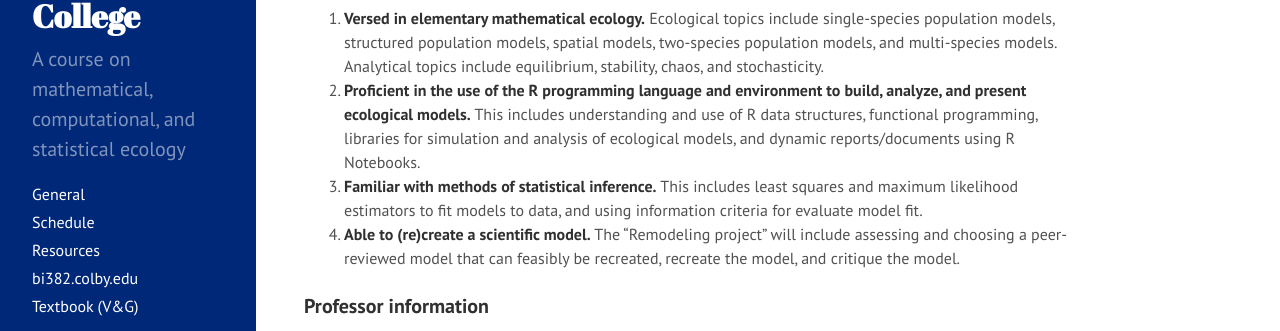
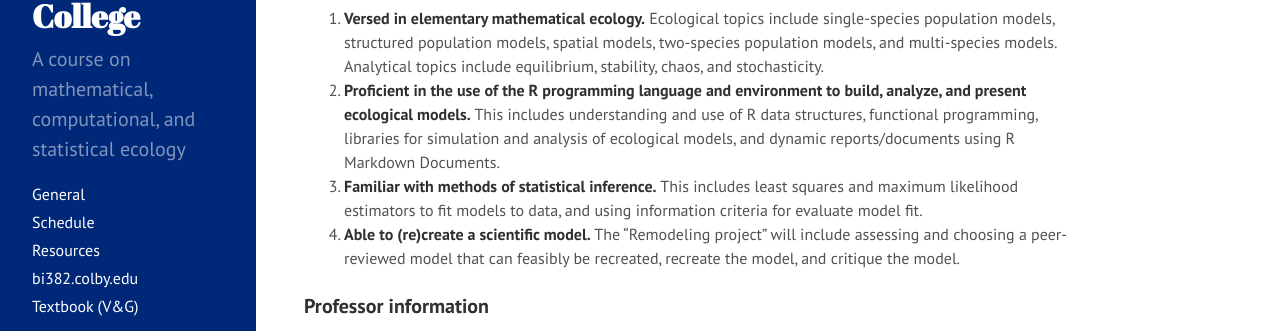
Before and after one commit to ColbyEcology/BI382_2018_Spring, a Jekyll site: the page built from index.md, in a window 1280 px wide and 900 px high, scrolled down 368 px. Shown: the part 156-487 px from the top of the window. Built offline with Jekyll 4.4.1, drawn with Linux system fonts in a browser that asks for light colours.

Commit message:
index notebooks -> mds

```diff
--- a/index.md
+++ b/index.md
@@ -16,7 +16,7 @@ Ecological Modelling is a course that is designed to help students learn theory
 After taking this course as successful student should be:
 
 1. **Versed in elementary mathematical ecology.** Ecological topics include single-species population models, structured population models, spatial models, two-species population models, and multi-species models. Analytical topics include equilibrium, stability, chaos, and stochasticity.
-2. **Proficient in the use of the R programming language and environment to build, analyze, and present ecological models.** This includes understanding and use of R data structures, functional programming, libraries for simulation and analysis of ecological models, and dynamic reports/documents using R Notebooks.
+2. **Proficient in the use of the R programming language and environment to build, analyze, and present ecological models.** This includes understanding and use of R data structures, functional programming, libraries for simulation and analysis of ecological models, and dynamic reports/documents using R Markdown Documents.
 3. **Familiar with methods of statistical inference.** This includes least squares and maximum likelihood estimators to fit models to data, and using information criteria for evaluate model fit.
 4. **Able to (re)create a scientific model.** The "Remodeling project" will include assessing and choosing a peer-reviewed model that can feasibly be recreated, recreate the model, and critique the model.
 
```
